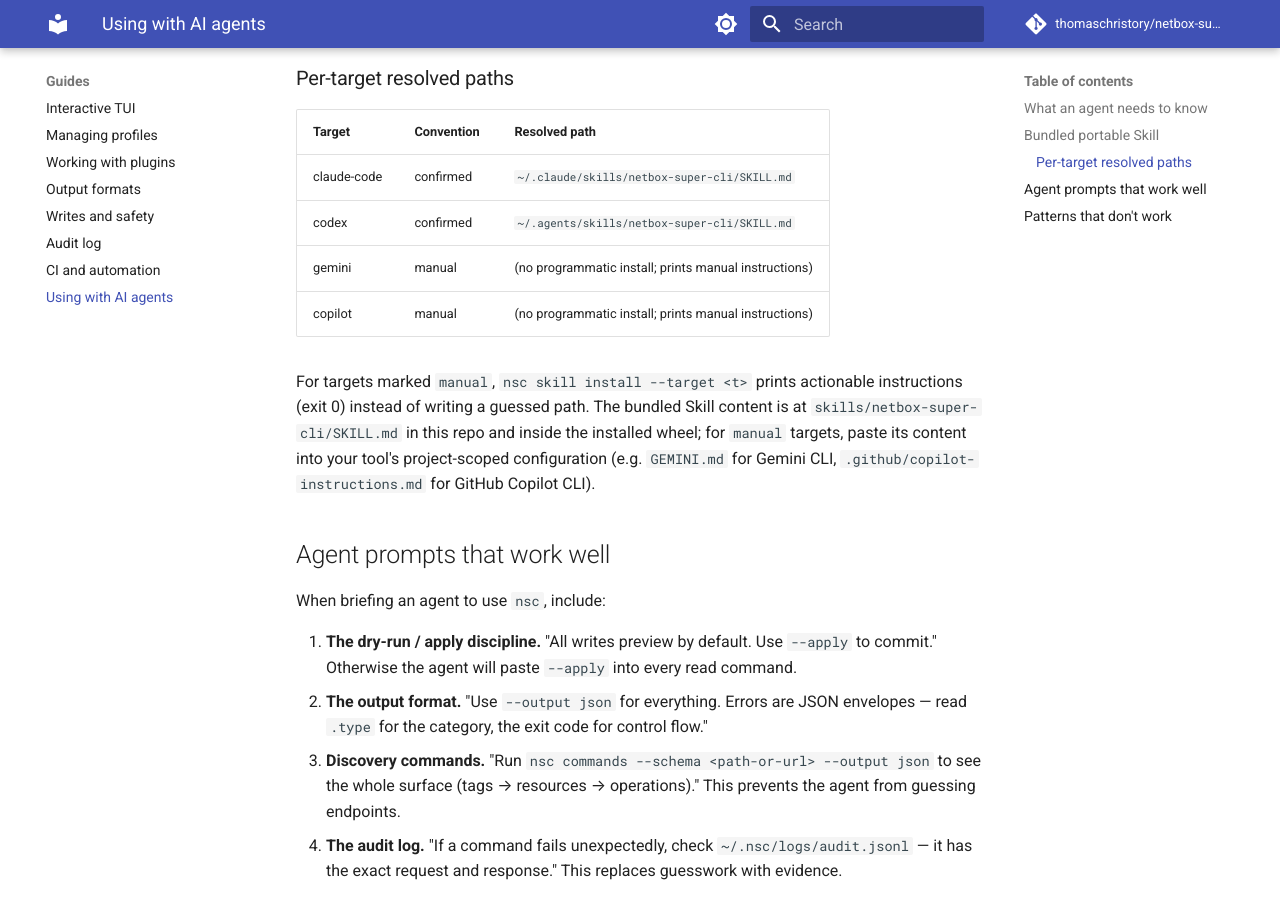
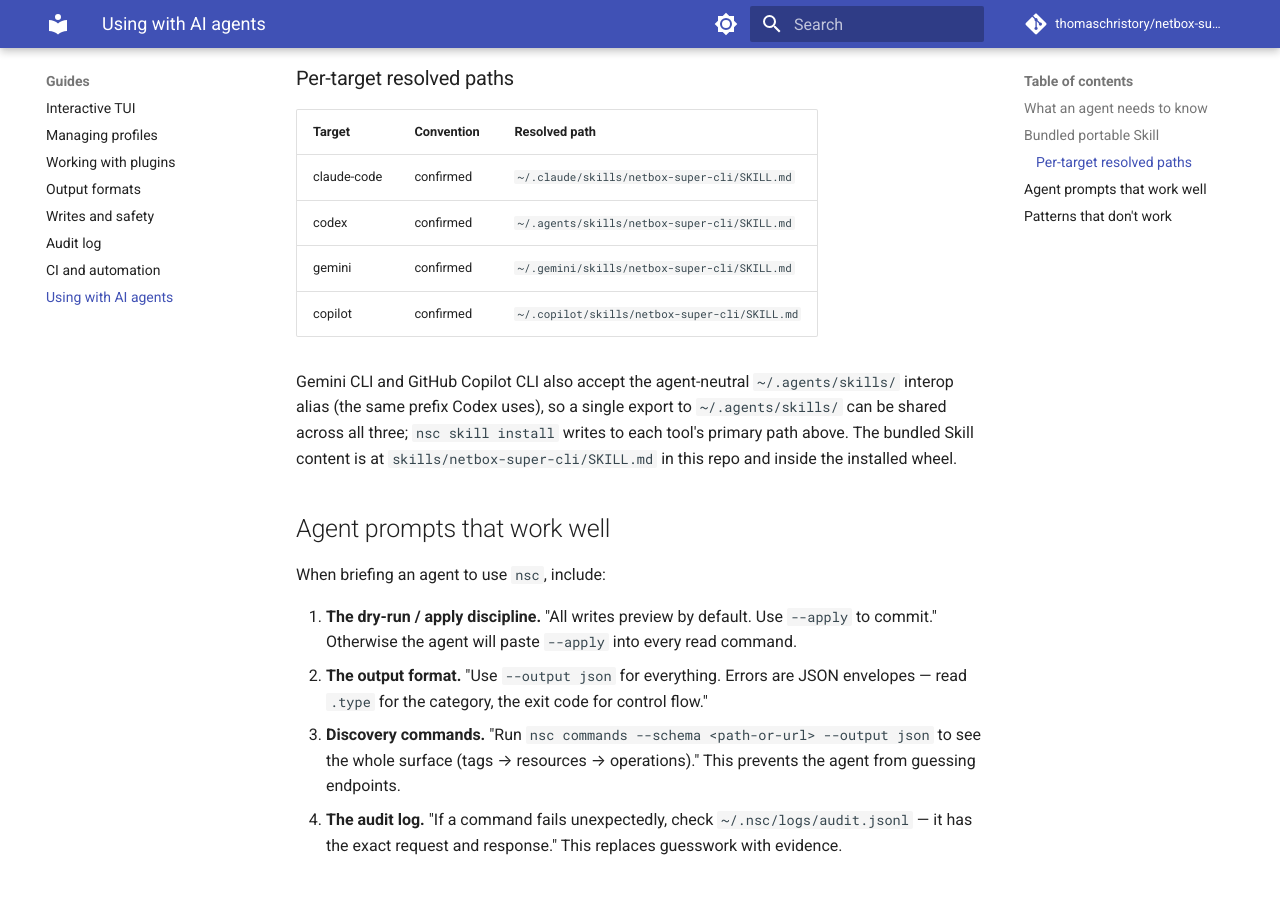
Before and after one commit to thomaschristory/netbox-super-cli, an MkDocs documentation site: the page built from docs/guides/using-with-ai-agents.md, in a window 1280 px wide and 900 px high, scrolled down 1270 px. Built offline with MkDocs 1.6.1 and Material for MkDocs 9.7.7, drawn with Linux system fonts in a browser that asks for light colours; comment, search, counter and statistics services are not loaded.

Commit message:
feat(skill): resolve gemini/copilot install paths + quarterly convention re-check (#112)
Gemini and GitHub Copilot CLI both confirmed (2026-06-25) user-scoped Skill
paths: ~/.gemini/skills/<name>/SKILL.md and ~/.copilot/skills/<name>/SKILL.md
(both also accept the agent-neutral ~/.agents/skills/ interop alias). The
gemini/copilot resolvers now return a real path instead of manual instructions.

Adds .github/workflows/skill-convention-review.yml: a quarterly scheduled job
that opens a tracking issue to re-check the four canonical convention URLs.

Closes #7

Co-authored-by: Thomas Christory <tchristory@partner.auchan.fr>
Co-authored-by: Claude Opus 4.8 (1M context) <noreply@anthropic.com>

```diff
--- a/docs/guides/using-with-ai-agents.md
+++ b/docs/guides/using-with-ai-agents.md
@@ -45,16 +45,15 @@ the resolved destination path.
 |--------------|------------|----------------------------------------------------------------|
 | claude-code  | confirmed  | `~/.claude/skills/netbox-super-cli/SKILL.md`                   |
 | codex        | confirmed  | `~/.agents/skills/netbox-super-cli/SKILL.md`                   |
-| gemini       | manual     | (no programmatic install; prints manual instructions)          |
-| copilot      | manual     | (no programmatic install; prints manual instructions)          |
+| gemini       | confirmed  | `~/.gemini/skills/netbox-super-cli/SKILL.md`                   |
+| copilot      | confirmed  | `~/.copilot/skills/netbox-super-cli/SKILL.md`                  |
 
-For targets marked `manual`, `nsc skill install --target <t>` prints
-actionable instructions (exit 0) instead of writing a guessed path.
-The bundled Skill content is at `skills/netbox-super-cli/SKILL.md` in
-this repo and inside the installed wheel; for `manual` targets, paste
-its content into your tool's project-scoped configuration (e.g.
-`GEMINI.md` for Gemini CLI, `.github/copilot-instructions.md` for
-GitHub Copilot CLI).
+Gemini CLI and GitHub Copilot CLI also accept the agent-neutral
+`~/.agents/skills/` interop alias (the same prefix Codex uses), so a
+single export to `~/.agents/skills/` can be shared across all three;
+`nsc skill install` writes to each tool's primary path above. The
+bundled Skill content is at `skills/netbox-super-cli/SKILL.md` in this
+repo and inside the installed wheel.
 
 ## Agent prompts that work well
 
```
Also changed, not shown: CHANGELOG.md (+6 -0 lines), 3 other files.
